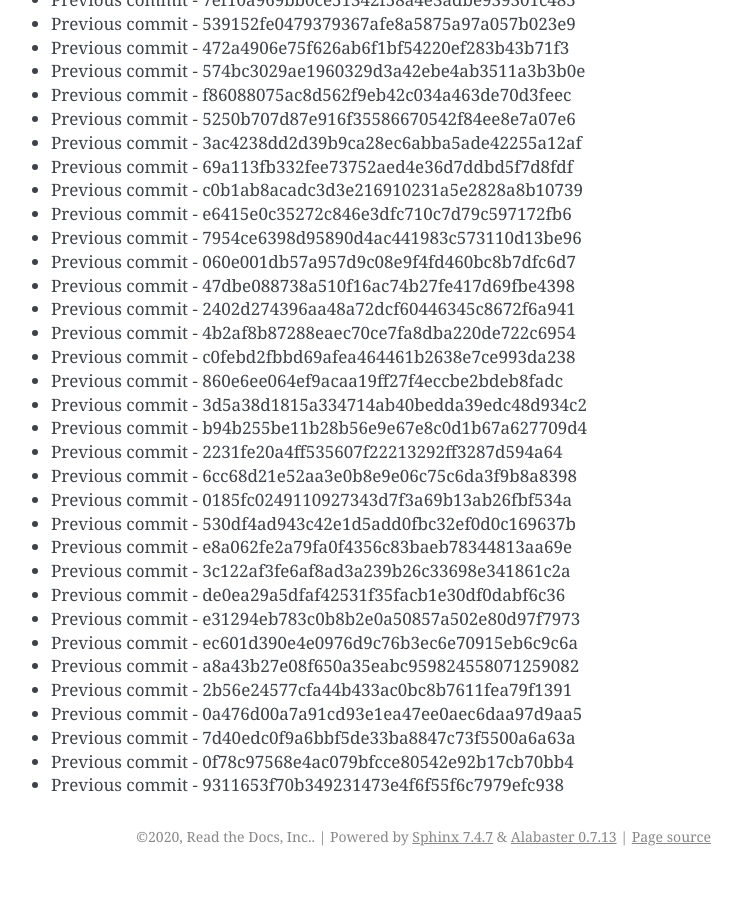
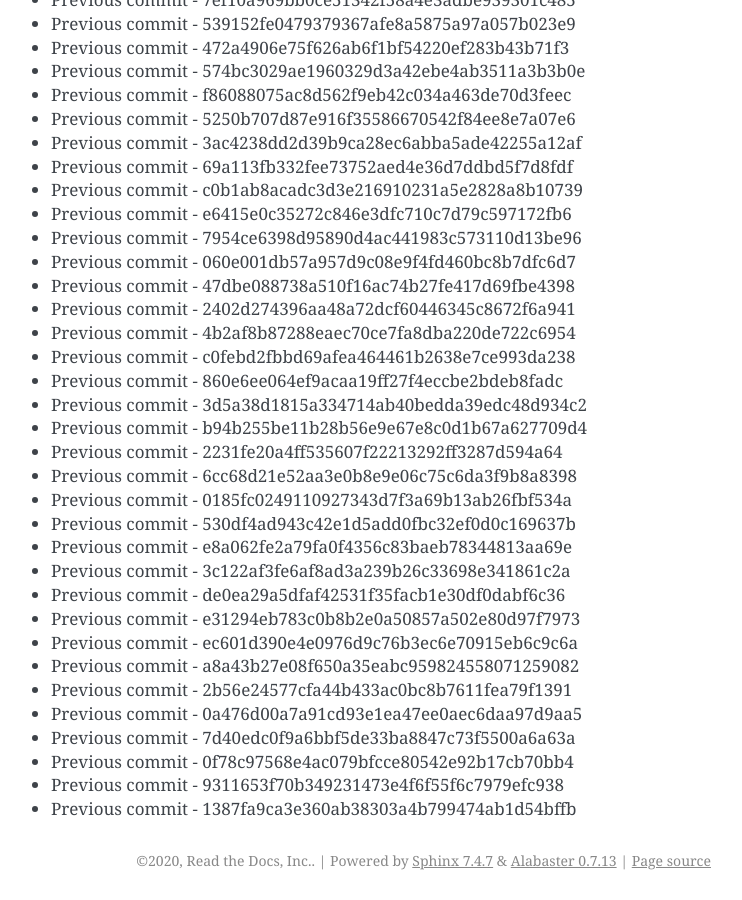
Before and after one commit to readthedocs/rtd-git-stresstest, a Sphinx documentation site: the page built from docs/updates.rst, in a window 1280 px wide and 900 px high, scrolled down 1655 px. Shown: the whole window, without its empty margins (399-1141 px from the left). Built offline with Sphinx 7.4.7, drawn with Linux system fonts in a browser that asks for light colours; before the commit the page ends 2531 px from its top, so only the background shows below that.

Commit message:
Generating commit from previous: 1387fa9ca3e360ab38303a4b799474ab1d54bffb

```diff
--- a/docs/updates.rst
+++ b/docs/updates.rst
@@ -101,3 +101,4 @@ It can be tested for any performance characteristics.
 * Previous commit - 7d40edc0f9a6bbf5de33ba8847c73f5500a6a63a
 * Previous commit - 0f78c97568e4ac079bfcce80542e92b17cb70bb4
 * Previous commit - 9311653f70b349231473e4f6f55f6c7979efc938
+* Previous commit - 1387fa9ca3e360ab38303a4b799474ab1d54bffb
```
